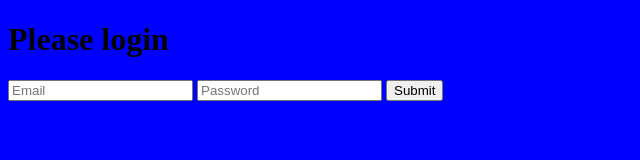
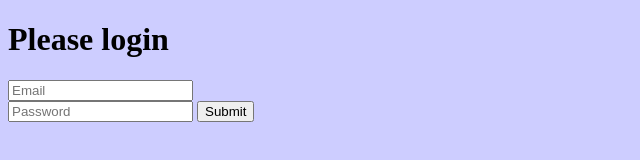
Before and after one commit to JasonTHolmes/quest-game, a plain HTML site: page index.html in a window 1280 px wide. Shown: the whole page, without its empty margins (0-640 px from the left). Drawn offline with Linux system fonts and the light colour scheme.

Commit message:
added some styling and HTML work

```diff
--- a/index.html
+++ b/index.html
@@ -7,14 +7,16 @@
     <title>Document</title>
 </head>
 <body>
+    <h1>Please login</h1>
+    <div>
+        <form>
+            <div>
+                <input type="email" name="email" placeholder="Email" required>
+            </div>
 
-
-    <h1>Please login</h1>
-
-    <input type="text" placeholder="Email">
-    <input type="text" placeholder="Password">
-
-    <button>Submit</button>
-
+            <input type="text" placeholder="Password" required>
+            <button>Submit</button>
+        </form>
+    </div>
 </body>
 </html>
--- a/style/style.css
+++ b/style/style.css
@@ -1,3 +1,4 @@
 body{
-    background-color: blue;
+    background-color: rgb(205, 205, 255);
+    width: 80%;
 }
```
